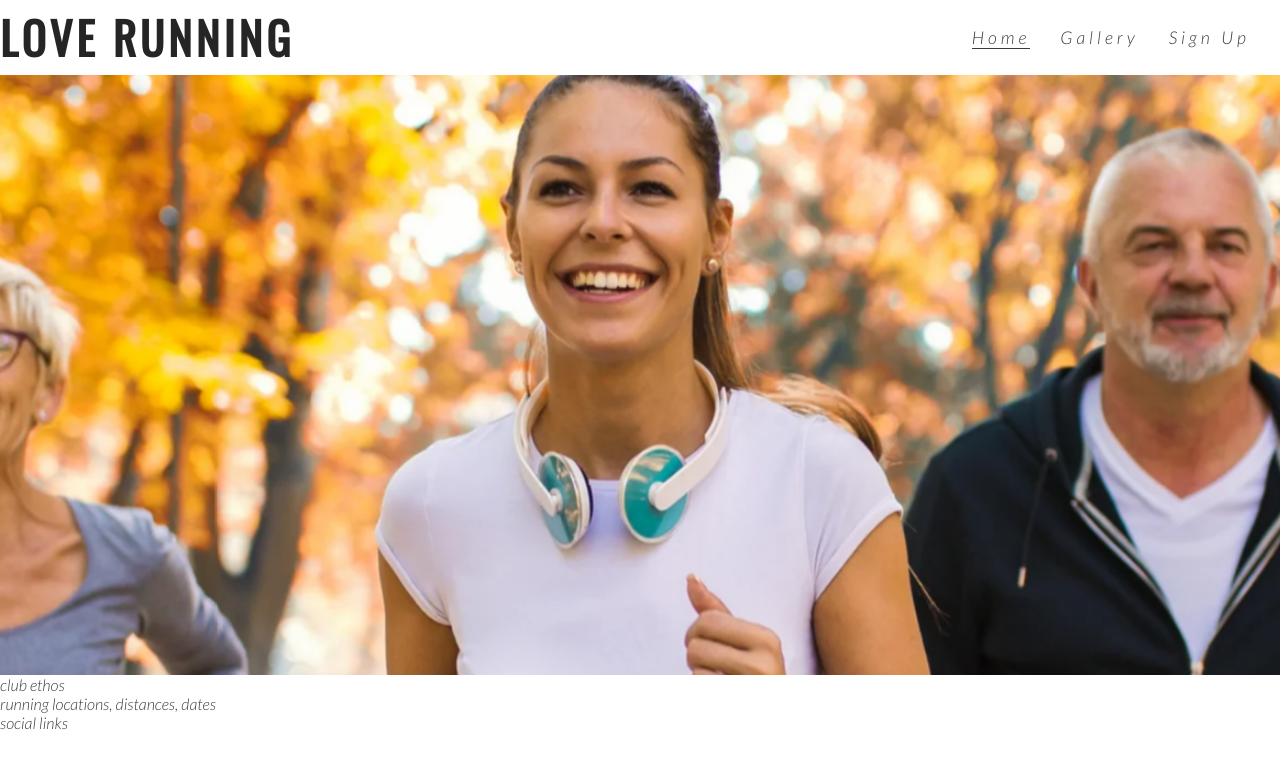
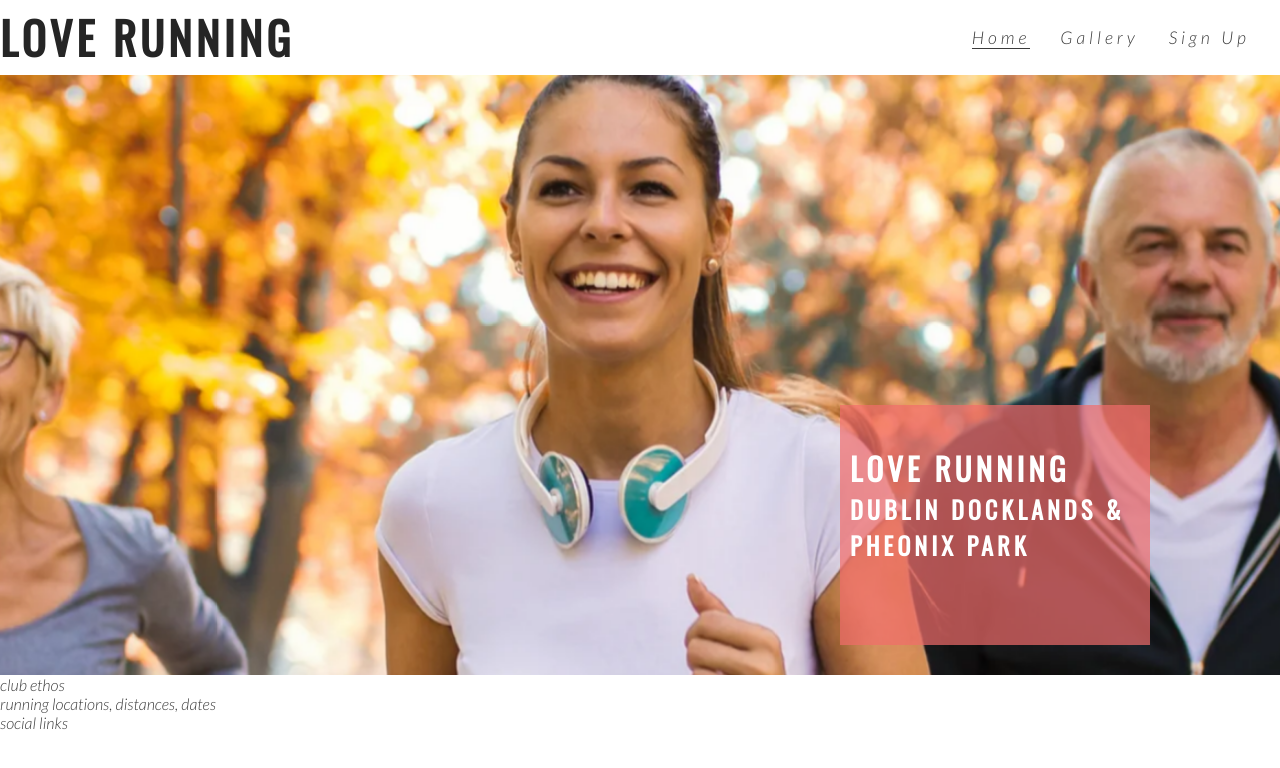
Before and after one commit to jakeshaw61/love-running, a plain HTML site: page index.html in a window 1280 px wide. Drawn offline with nearby package versions, Linux system fonts and the light colour scheme.

Commit message:
Add cover text and style

```diff
--- a/assets/css/style.css
+++ b/assets/css/style.css
@@ -62,6 +62,13 @@ h1, h2 {
     height: 600px;
     width: 100%;
     overflow: hidden;
+
+    position: relative;
+}
+
+#cover-text, #cover-text h2 {
+    color: #fff;
+
 }
 
 #hero-image {
@@ -86,3 +93,23 @@ h1, h2 {
         transform: scale(1.1);
     }
 }
+
+#cover-text {
+    font-size: 130%;
+    font-family: oswald,sans-serif;
+    text-transform: uppercase;
+    letter-spacing: 4px;
+
+    width: 300px;
+    height: 200px;
+
+    padding-top: 40px;
+    padding-left: 10px;
+
+    background-color: rgb(241, 109, 107, .7);
+
+    bottom: 30px;
+    right: 130px;
+
+    position: absolute;
+}
--- a/index.html
+++ b/index.html
@@ -32,6 +32,10 @@
    </header>
     <section id="hero-outer">
         <div id="hero-image"></div>
+        <div id="cover-text">
+            <h2>Love Running</h2>
+            <h3>Dublin Docklands & Pheonix Park</h3>
+        </div>
     </section>
     <section>club ethos</section>
     <section>running locations, distances, dates</section>
```
